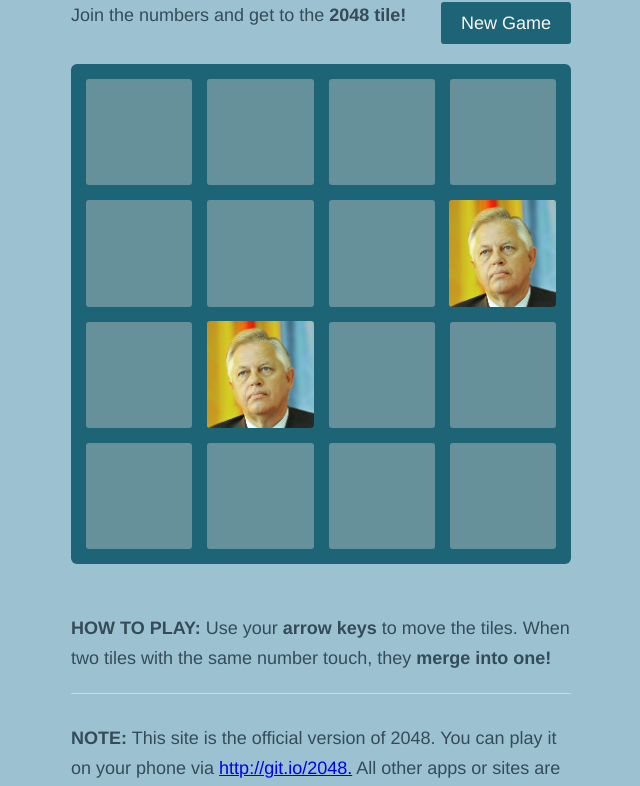
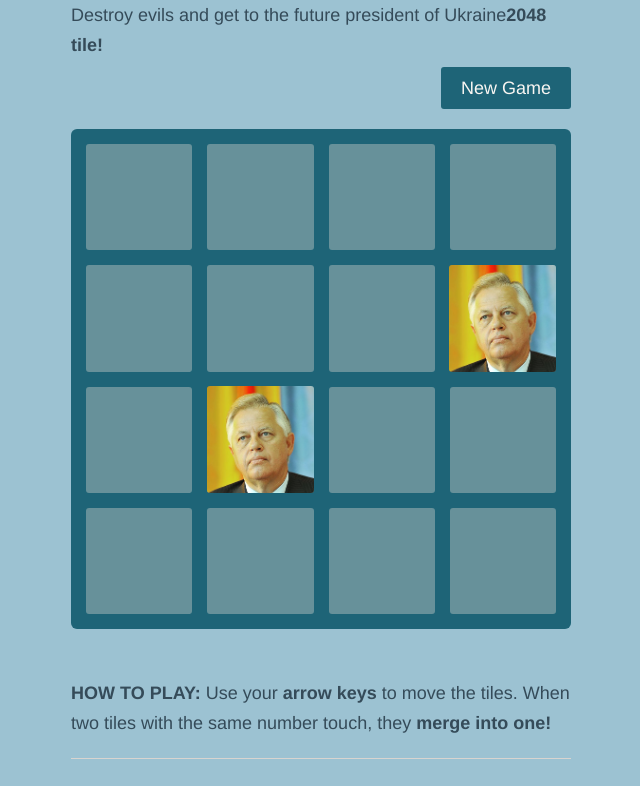
Before and after one commit to pilanch/Presidential_Elections_2014, a plain HTML site: page index.html in a window 1280 px wide. Shown: the part 159-945 px from the top of the page, without its empty margins (319-959 px from the left). Drawn offline with Linux system fonts and the light colour scheme.

Commit message:
Update index.html

```diff
--- a/index.html
+++ b/index.html
@@ -27,7 +27,7 @@
     </div>
 
     <div class="above-game">
-      <p class="game-intro">Join the numbers and get to the <strong>2048 tile!</strong></p>
+      <p class="game-intro">Destroy evils and get to the future president of Ukraine<strong>2048 tile!</strong></p>
       <a class="restart-button">New Game</a>
     </div>
 
```
